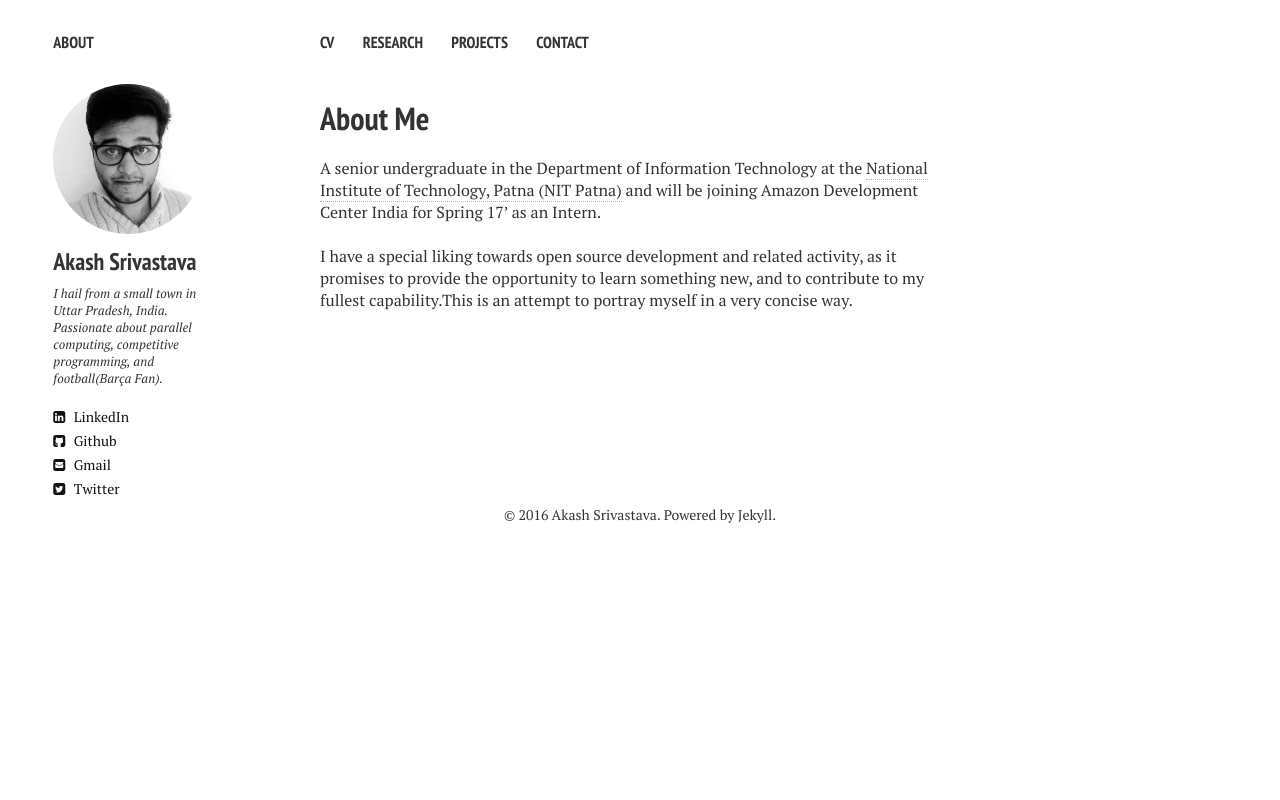
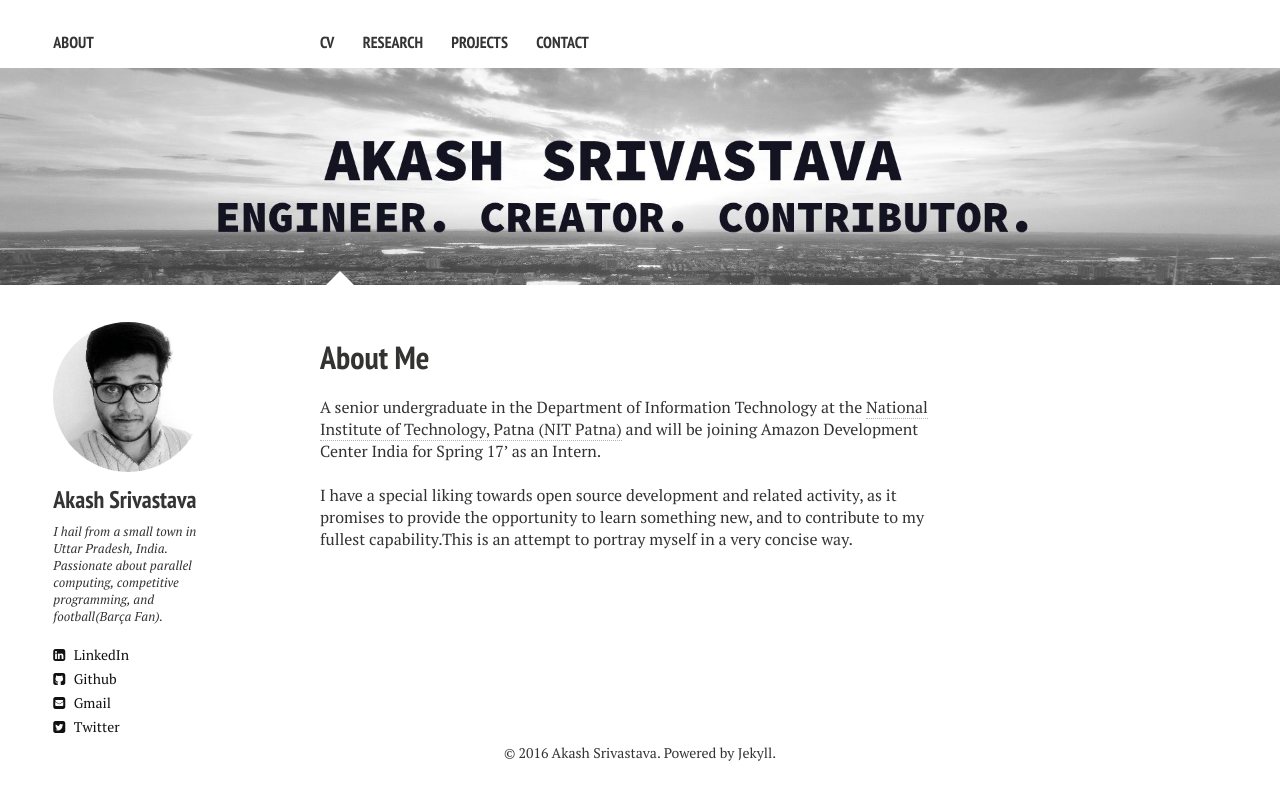
Before and after one commit to Akash1684/akash1684.github.io, a Jekyll site: the page built from index.md, in a window 1280 px wide. Shown: the top 800 px of the page. Built offline with Jekyll 4.4.1, drawn with Linux system fonts in a browser that asks for light colours; nearby versions of some CDN libraries; comment, search, counter and statistics services are not loaded.

Commit message:
Update index.md

```diff
--- a/index.md
+++ b/index.md
@@ -3,6 +3,8 @@ layout: home2
 title: About Me
 description: "Akash Srivastava's website"
 tags: [Jekyll, theme, responsive, blog, template]
+image:
+   feature: index.jpg
 ---
 
 A senior undergraduate in the Department of Information Technology at the <a href="http://nitp.ac.in/php/home.php" target="_blank">National Institute of Technology, Patna (NIT Patna)</a> and will be joining Amazon Development Center India for Spring 17' as an Intern.
```
